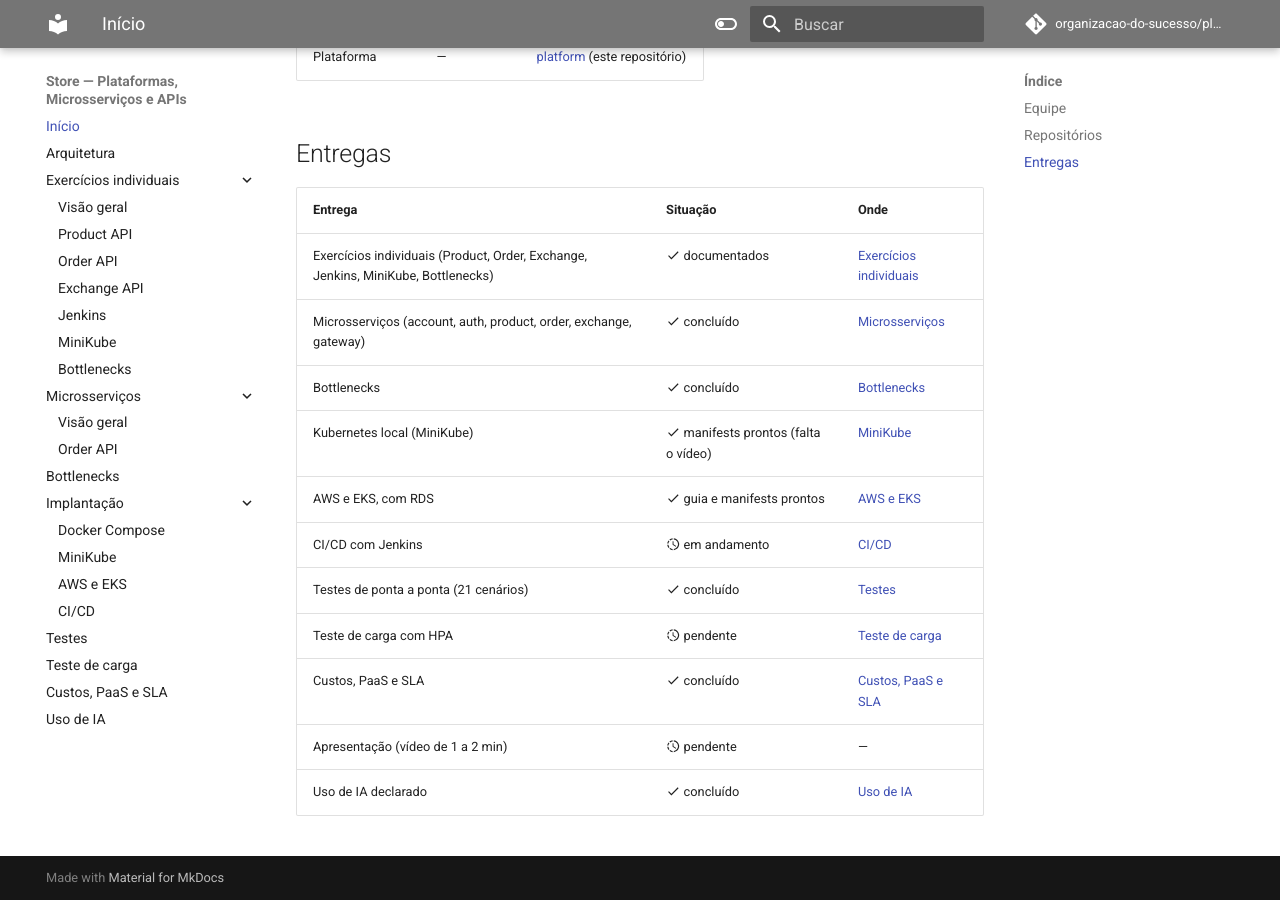
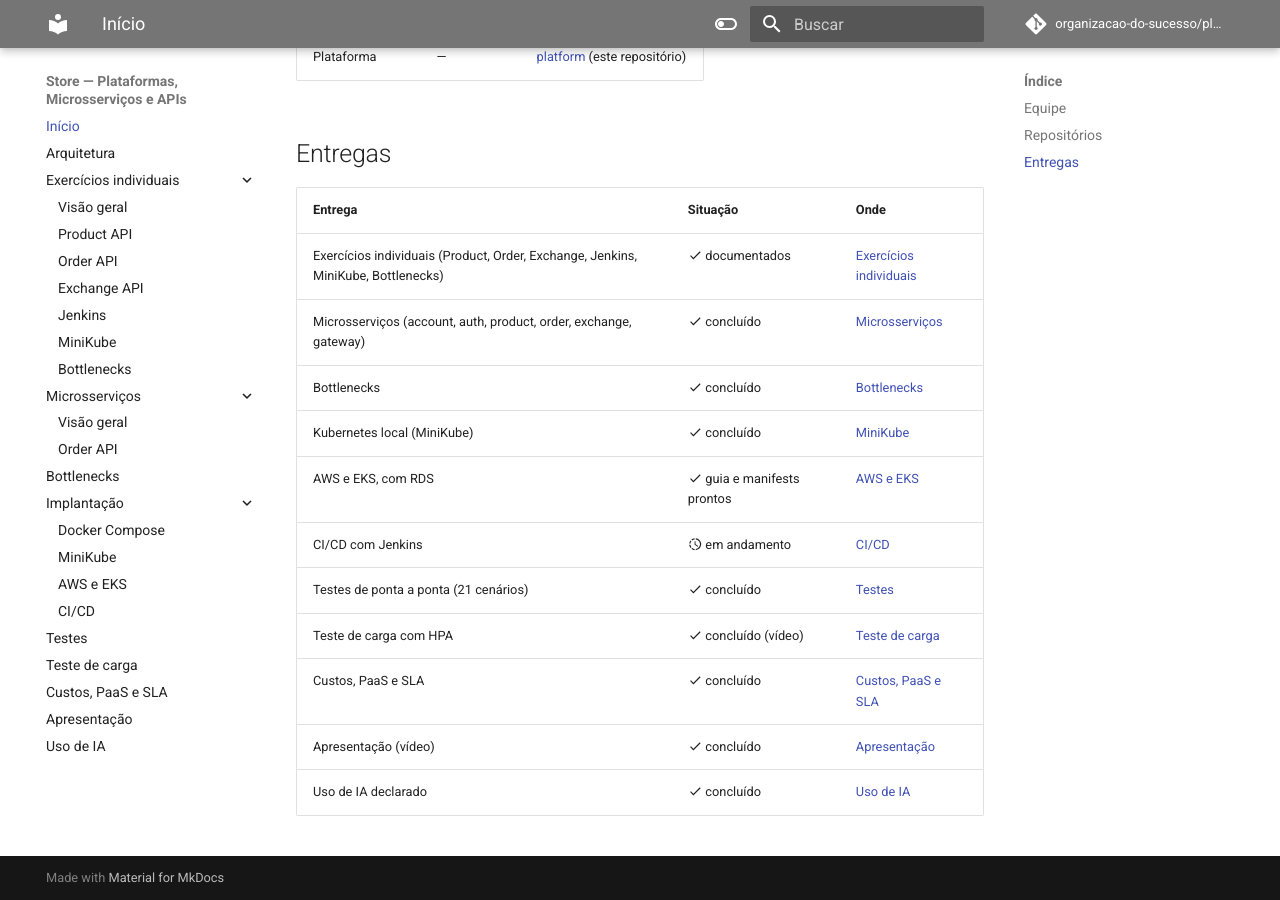
Before and after one commit to organizacao-do-sucesso/platform, an MkDocs documentation site: the page built from docs/index.md, in a window 1280 px wide and 900 px high, scrolled down 1162 px. Built offline with MkDocs 1.6.1 and Material for MkDocs 9.7.7, drawn with Linux system fonts in a browser that asks for light colours; comment, search, counter and statistics services are not loaded.

Commit message:
docs: adiciona o vídeo de apresentação e teste de carga
- nova página Apresentação com o vídeo incorporado
- Teste de carga deixa de ser pendente e incorpora o vídeo
- atualiza a tabela de entregas e remove as seções 'a preencher' de Uso de IA

```diff
--- a/docs/index.md
+++ b/docs/index.md
@@ -39,11 +39,11 @@ um de **implementação**, incluídos como submódulos neste repositório princi
 | Exercícios individuais (Product, Order, Exchange, Jenkins, MiniKube, Bottlenecks) | :material-check: documentados | [Exercícios individuais](exercicios/index.md) |
 | Microsserviços (account, auth, product, order, exchange, gateway) | :material-check: concluído | [Microsserviços](microsservicos.md) |
 | Bottlenecks | :material-check: concluído | [Bottlenecks](bottlenecks.md) |
-| Kubernetes local (MiniKube) | :material-check: manifests prontos (falta o vídeo) | [MiniKube](deploy/minikube.md) |
+| Kubernetes local (MiniKube) | :material-check: concluído | [MiniKube](deploy/minikube.md) |
 | AWS e EKS, com RDS | :material-check: guia e manifests prontos | [AWS e EKS](deploy/aws.md) |
 | CI/CD com Jenkins | :material-progress-clock: em andamento | [CI/CD](deploy/ci-cd.md) |
 | Testes de ponta a ponta (21 cenários) | :material-check: concluído | [Testes](testes.md) |
-| Teste de carga com HPA | :material-progress-clock: pendente | [Teste de carga](testes-de-carga.md) |
+| Teste de carga com HPA | :material-check: concluído (vídeo) | [Teste de carga](testes-de-carga.md) |
 | Custos, PaaS e SLA | :material-check: concluído | [Custos, PaaS e SLA](custos/index.md) |
-| Apresentação (vídeo de 1 a 2 min) | :material-progress-clock: pendente | — |
+| Apresentação (vídeo) | :material-check: concluído | [Apresentação](apresentacao.md) |
 | Uso de IA declarado | :material-check: concluído | [Uso de IA](uso-de-ia.md) |
--- a/mkdocs.yml
+++ b/mkdocs.yml
@@ -152,4 +152,5 @@ nav:
   - Testes: testes.md
   - Teste de carga: testes-de-carga.md
   - Custos, PaaS e SLA: custos/index.md
+  - Apresentação: apresentacao.md
   - Uso de IA: uso-de-ia.md
```
Also changed, not shown: docs/apresentacao.md (added, +15 -0 lines), docs/exercicios/minikube.md (+1 -1 lines), docs/testes-de-carga.md (+11 -7 lines), docs/uso-de-ia.md (+0 -6 lines).
